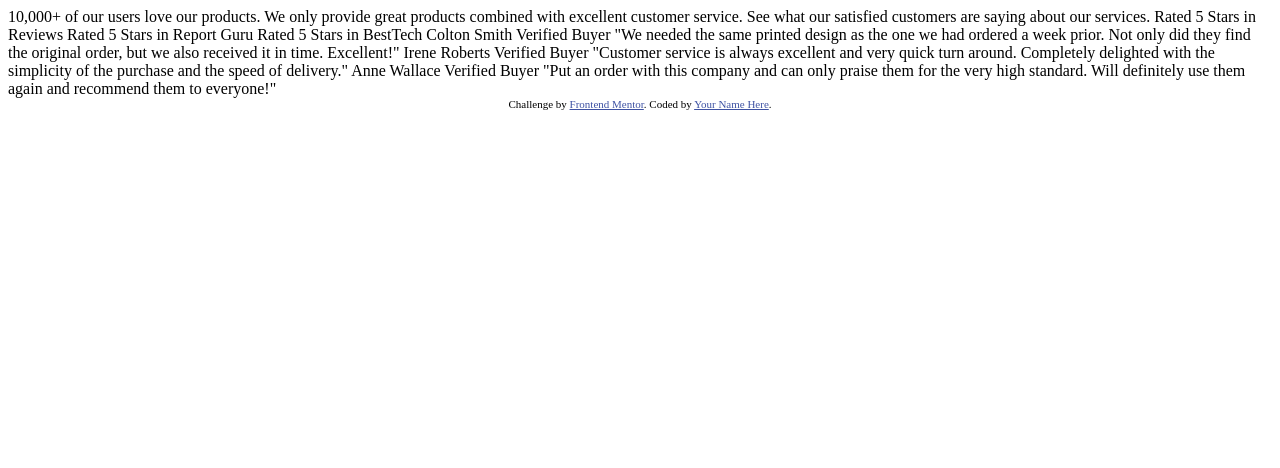
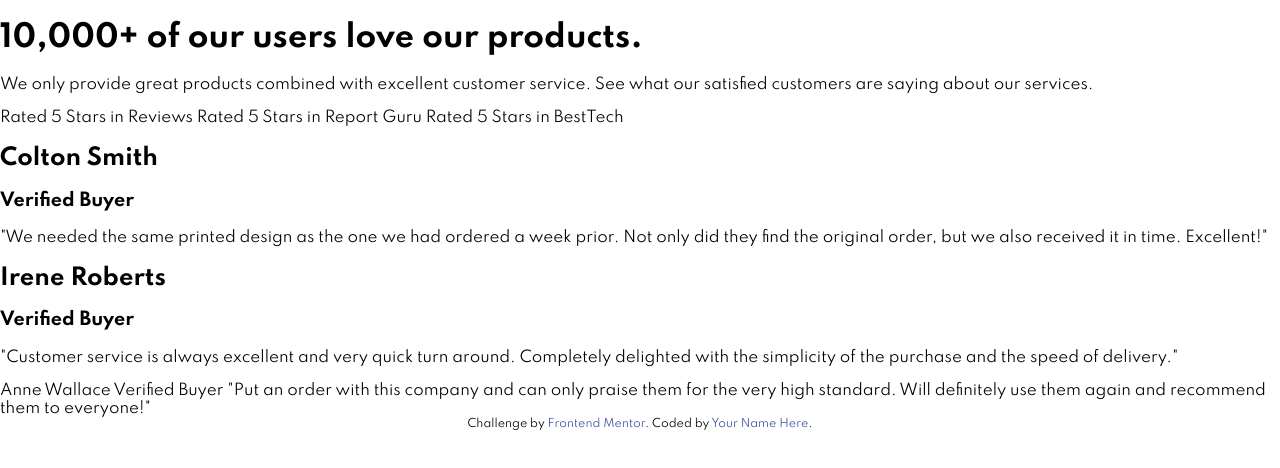
Before and after one commit to DennieCodes/social-proof-section, a plain HTML site: page index.html in a window 1280 px wide. Drawn offline with Linux system fonts and the light colour scheme.

Commit message:
Added html structure.  Added base css structure

```diff
--- /dev/null
+++ b/index.css
@@ -0,0 +1,39 @@
+@import url("https://fonts.googleapis.com/css2?family=Spartan:wght@400;500;700&display=swap");
+
+/* Global Styling */
+body {
+  margin: 0;
+  padding: 0;
+
+  font-size: 15px;
+  font-family: "Spartan", sans-serif;
+}
+
+li {
+  list-style-type: none;
+}
+
+a {
+  text-decoration: none;
+}
+
+/* Colors */
+:root {
+  --Very-Dark-Magenta: hsl(300, 43%, 22%);
+  --Soft-Pink: hsl(333, 80%, 67%);
+  --Dark-Grayish-Magenta: hsl(303, 10%, 53%);
+  --Light-Grayish-Magenta: hsl(300, 24%, 96%);
+  --White: hsl(0, 0%, 100%);
+}
+
+/* Layout */
+
+/* Attribution */
+
+.attribution {
+  font-size: 11px;
+  text-align: center;
+}
+.attribution a {
+  color: hsl(228, 45%, 44%);
+}
--- a/index.html
+++ b/index.html
@@ -12,44 +12,56 @@
       href="./images/favicon-32x32.png"
     />
 
+    <link rel="stylesheet" href="index.css" />
+
     <title>Frontend Mentor | Social proof section</title>
-
-    <!-- Feel free to remove these styles or customise in your own stylesheet 👍 -->
-    <style>
-      .attribution {
-        font-size: 11px;
-        text-align: center;
-      }
-      .attribution a {
-        color: hsl(228, 45%, 44%);
-      }
-    </style>
   </head>
   <body>
-    10,000+ of our users love our products.
+    <main>
+      <div>
+        <div>
+          <h1>10,000+ of our users love our products.</h1>
+          <p>
+            We only provide great products combined with excellent customer
+            service. See what our satisfied customers are saying about our
+            services.
+          </p>
+        </div>
 
-    We only provide great products combined with excellent customer service.
-    See what our satisfied customers are saying about our services.
+        <div>
+          Rated 5 Stars in Reviews Rated 5 Stars in Report Guru Rated 5 Stars in
+          BestTech
+        </div>
+      </div>
 
-    Rated 5 Stars in Reviews
-    Rated 5 Stars in Report Guru
-    Rated 5 Stars in BestTech
+      <div>
+        <div>
+          <h2>Colton Smith</h2>
+          <h3>Verified Buyer</h3>
+          <p>
+            "We needed the same printed design as the one we had ordered a week
+            prior. Not only did they find the original order, but we also
+            received it in time. Excellent!"
+          </p>
+        </div>
 
-    Colton Smith
-    Verified Buyer
-    "We needed the same printed design as the one we had ordered a week prior.
-    Not only did they find the original order, but we also received it in time.
-    Excellent!"
+        <div>
+          <h2>Irene Roberts</h2>
+          <h3>Verified Buyer</h3>
+          <p>
+            "Customer service is always excellent and very quick turn around.
+            Completely delighted with the simplicity of the purchase and the
+            speed of delivery."
+          </p>
+        </div>
 
-    Irene Roberts
-    Verified Buyer
-    "Customer service is always excellent and very quick turn around. Completely
-    delighted with the simplicity of the purchase and the speed of delivery."
-
-    Anne Wallace
-    Verified Buyer
-    "Put an order with this company and can only praise them for the very high
-    standard. Will definitely use them again and recommend them to everyone!"
+        <div>
+          Anne Wallace Verified Buyer "Put an order with this company and can
+          only praise them for the very high standard. Will definitely use them
+          again and recommend them to everyone!"
+        </div>
+      </div>
+    </main>
 
     <div class="attribution">
       Challenge by
```
Also changed, not shown: 1 other file.
